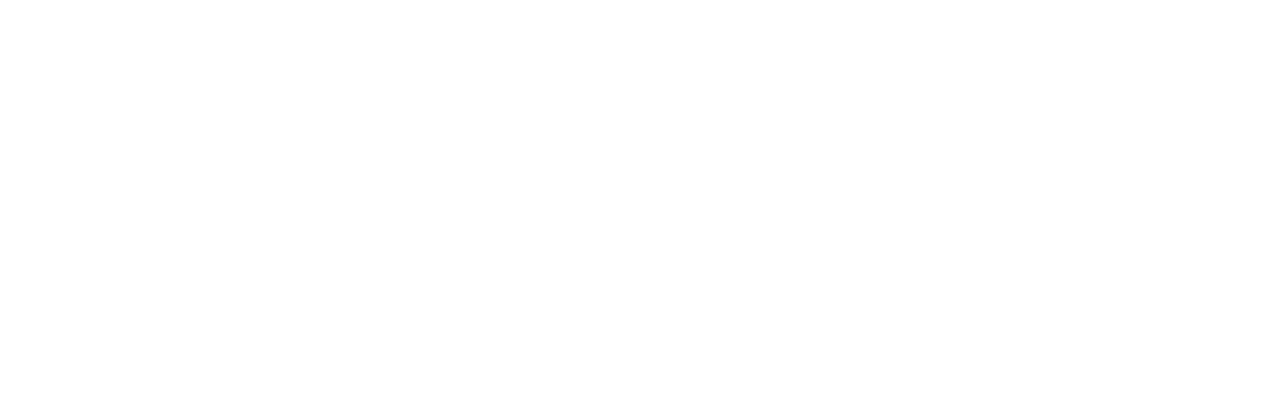
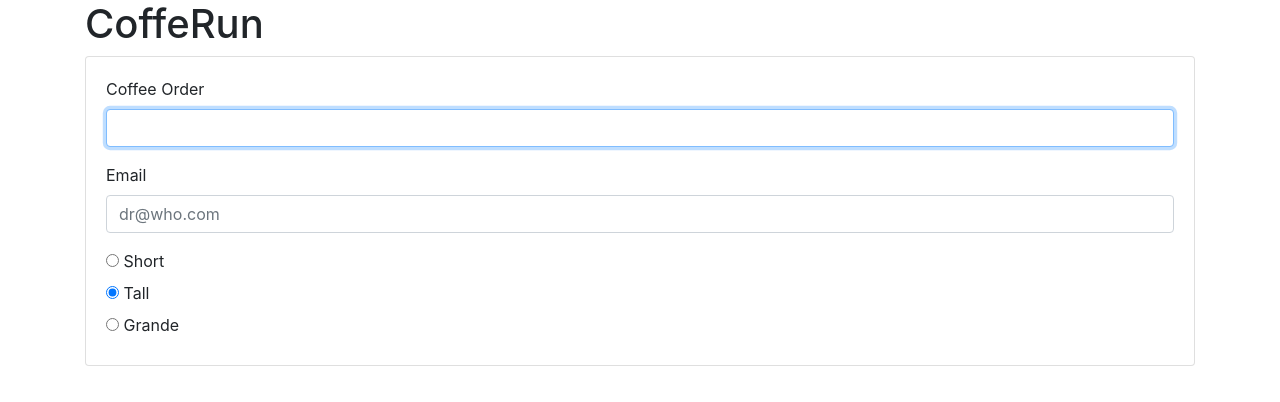
Before and after one commit to matveevsa/cofferun, a plain HTML site: page index.html in a window 1280 px wide. Drawn offline with nearby package versions, Linux system fonts and the light colour scheme.

Commit message:
Модуль main

```diff
--- a/index.html
+++ b/index.html
@@ -4,10 +4,49 @@
   <meta charset="UTF-8">
   <meta name="viewport" content="width=device-width, initial-scale=1.0">
   <meta http-equiv="X-UA-Compatible" content="ie=edge">
+  <link rel="stylesheet" href="https://stackpath.bootstrapcdn.com/bootstrap/4.3.1/css/bootstrap.min.css" integrity="sha384-ggOyR0iXCbMQv3Xipma34MD+dH/1fQ784/j6cY/iJTQUOhcWr7x9JvoRxT2MZw1T" crossorigin="anonymous">
   <title>Coffeerun</title>
 </head>
-<body>
+<body class="container">
+  <header>
+    <h1>CoffeRun</h1>
+  </header>
+  <section>
+    <div class="card">
+      <div class="card-body">
+        <form data-coffee-order="form">
+          <div class="form-group">
+            <label for="coffee-order">Coffee Order</label>
+            <input class="form-control" name="coffee" id="coffee-order" autofocus>
+          </div>
+          <div class="form-group">
+            <label for="email-field">Email</label>
+            <input class="form-control" type="email" name="email-address" id="email-field" value="" placeholder="dr@who.com">
+          </div>
+          <div class="radio">
+            <label>
+              <input type="radio" name="size" value="short">
+              Short
+            </label>
+          </div>
+          <div class="radio">
+            <label>
+              <input type="radio" name="size" value="tall" checked>
+              Tall
+            </label>
+          </div>
+          <div class="radio">
+            <label>
+              <input type="radio" name="size" value="grande">
+              Grande
+            </label>
+          </div>
+        </form>
+      </div>
+    </div>
+  </section>
   <script src="scripts/datastore.js"></script>
   <script src="scripts/truck.js"></script>
+  <script src="scripts/main.js"></script>
 </body>
 </html>
--- /dev/null
+++ b/scripts/main.js
@@ -0,0 +1,8 @@
+(function(window){
+  'use strict';
+  var App = window.App;
+  var Truck = App.Truck;
+  var DataStore = App.DataStore;
+  var myTruck = new Truck('ncc-1701', new DataStore());
+  window.myTruck = myTruck;
+})(window);
```
